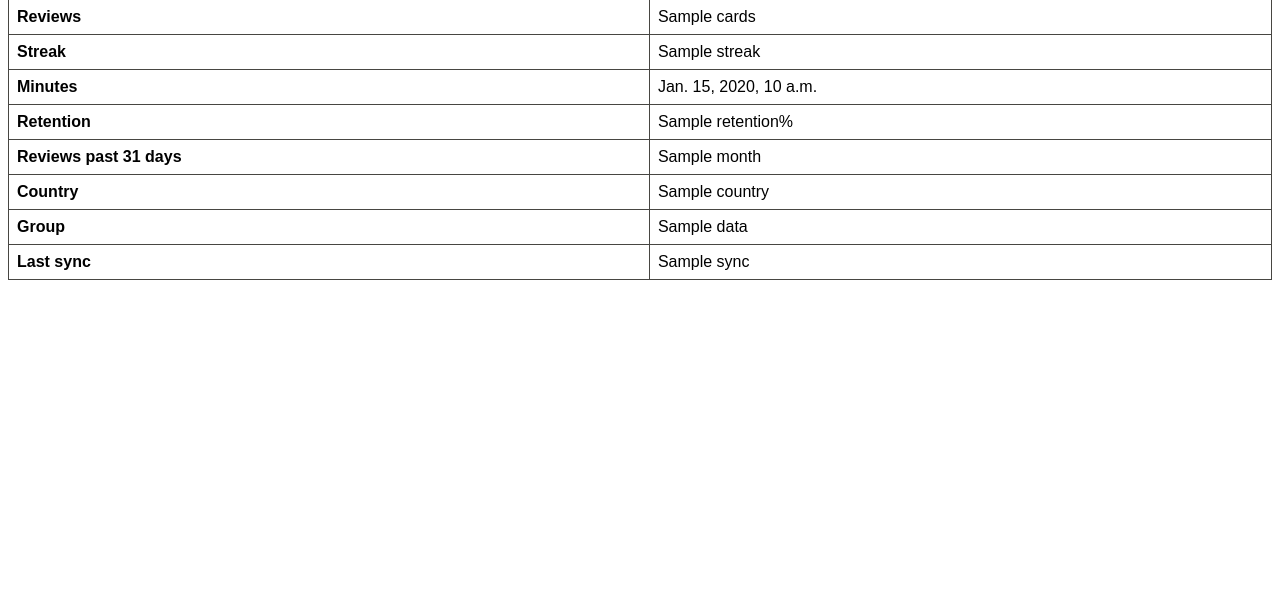
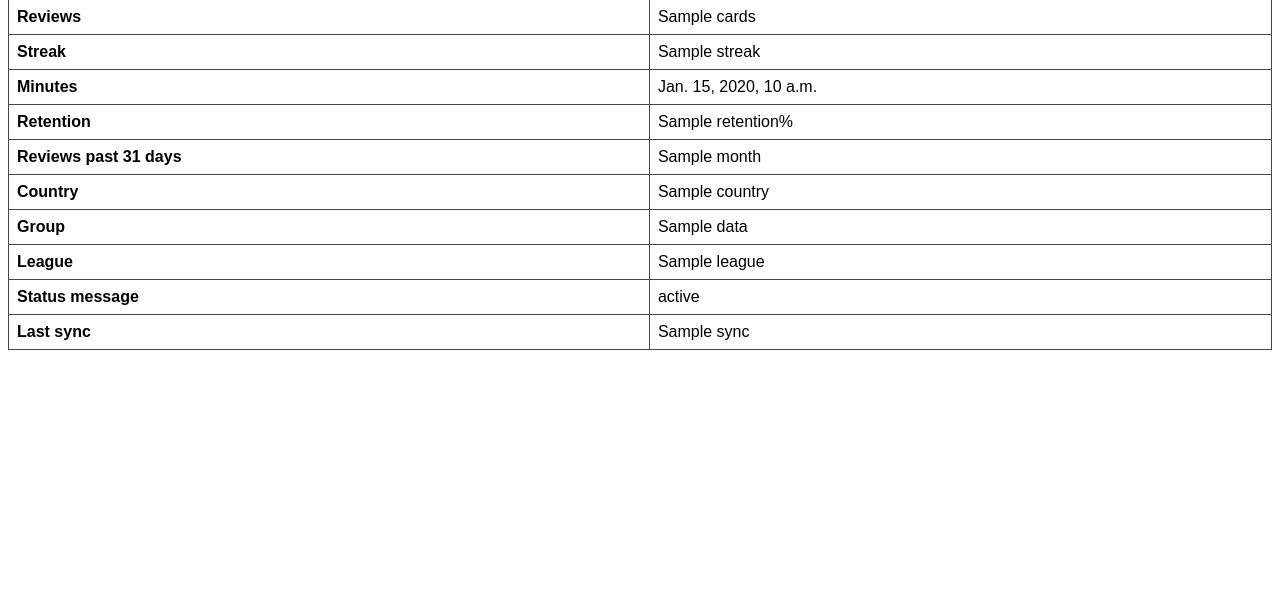
Before and after one commit to ThoreBor/Anki_Leaderboard, a Django app: template server/templates/user.html in a window 1280 px wide. Shown: the part 135-724 px from the top of the page. Run offline with Django 3.2, Linux system fonts and the light colour scheme; the template is opened without the code that fills it: most values are stand-ins (such as "Sample title", 1, 10 or a date in 2020).

Commit message:
various server changes

```diff
--- a/server/api.py
+++ b/server/api.py
@@ -86,7 +86,7 @@ def sync(request):
 	if c.execute("SELECT Username FROM Leaderboard WHERE Username = (?)", (User,)).fetchone():
 		t = c.execute("SELECT Username, Token FROM Leaderboard WHERE Username = (?)", (User,)).fetchone()
 		if t[1] == Token or t[1] is None:
-			c.execute("UPDATE Leaderboard SET Streak = (?), Cards = (?), Time_Spend = (?), Sync_Date = (?), Month = (?), Country = (?), Retention = (?), Token = (?) WHERE Username = (?) ", (Streak, Cards, Time, Sync_Date, Month, Country, Retention, Token, User))
+			c.execute("UPDATE Leaderboard SET Streak = (?), Cards = (?), Time_Spend = (?), Sync_Date = (?), Month = (?), Country = (?), Retention = (?), Token = (?), version = (?) WHERE Username = (?) ", (Streak, Cards, Time, Sync_Date, Month, Country, Retention, Token, Version, User))
 			conn.commit()
 
 			if Update_League == True:
@@ -107,7 +107,7 @@ def sync(request):
 			print("Verification error: " + str(User))
 			return HttpResponse("<h3>Error - invalid token</h3>The verification token you send doesn't match the one in the database. Make sure that you're using the newest version. <br><br>If you recently changed devices, you need to copy your old meta.json file into the leaderboard add-on folder of your new device.<br><br>If you think that this error is a bug, please open a new issue on <a href='https://github.com/ThoreBor/Anki_Leaderboard/issues'>GitHub</a>, contact me on <a href='https://www.reddit.com/user/Ttime5'>Reddit</a> or send an email to leaderboard_support@protonmail.com.")
 	else:
-		c.execute('INSERT INTO Leaderboard (Username, Streak, Cards , Time_Spend, Sync_Date, Month, Country, Retention, Token) VALUES(?, ?, ?, ?, ?, ?, ?, ?,?)', (User, Streak, Cards, Time, Sync_Date, Month, Country, Retention, Token))
+		c.execute('INSERT INTO Leaderboard (Username, Streak, Cards , Time_Spend, Sync_Date, Month, Country, Retention, Token, version) VALUES(?, ?, ?, ?, ?, ?, ?, ?,?,?)', (User, Streak, Cards, Time, Sync_Date, Month, Country, Retention, Token, Version))
 		conn.commit()
 		if Update_League == True:
 			c.execute('INSERT INTO League (username, xp, time_spend, reviews, retention, league) VALUES(?, ?, ?, ?, ?, ?)', (User, xp, league_time, league_reviews, league_retention, "Delta"))
@@ -319,4 +319,4 @@ def getUserinfo(request):
     return HttpResponse(json.dumps(u1 + u2))
 
 def season(request):
-	return HttpResponse(json.dumps([[2020,10,16,0,0,0],[2020,10,30,0,0,0]]))
+	return HttpResponse(json.dumps([[2020,11,13,0,0,0],[2020,11,27,0,0,0]]))
--- a/server/templates/user.html
+++ b/server/templates/user.html
@@ -53,6 +53,14 @@
 				<td>{{i.subject}}</td>
 			</tr>
 			<tr>
+			    <td><b>League</b></td>
+				<td>{{i.league}}</td>
+			</tr>
+			<tr>
+			    <td><b>Status message</b></td>
+				<td>{{i.status}}</td>
+			</tr>
+			<tr>
 			    <td><b>Last sync</b></td>
 				<td>{{i.sync}}</td>
 			</tr>
--- a/server/urls.py
+++ b/server/urls.py
@@ -45,4 +45,7 @@ urlpatterns = [
 	path('setStatus/', api.setStatus, name="setStatus"),
 	path('getStatus/', api.getStatus, name="getStatus"),
 	path('getUserinfo/', api.getUserinfo, name="Userinfo"),
+	path('joinGroup/', api.joinGroup, name="joinGroup"),
+	path('manageGroup/', api.manageGroup, name="manageGroup"),
+	path('banUser/', api.banUser, name="banUser"),
 ]
--- a/server/website.py
+++ b/server/website.py
@@ -85,8 +85,8 @@ def retention(request):
 def user(request, username):
 	conn = sqlite3.connect('/home/ankileaderboard/anki_leaderboard_pythonanywhere/Leaderboard.db')
 	c = conn.cursor()
-	c.execute("SELECT * FROM Leaderboard WHERE Username = (?)",(username,))
-	user_data = c.fetchone()
+	user_data = c.execute("SELECT * FROM Leaderboard WHERE Username = (?)",(username,)).fetchone()
+	league = c.execute("SELECT league FROM League WHERE Username = (?)",(username,)).fetchone()
 	if user_data[7] == "Country" or "":
 		country = "-"
 	else:
@@ -96,7 +96,7 @@ def user(request, username):
 	else:
 		subject = user_data[6]
 	data = [{"username": username, "streak": user_data[1], "cards": user_data[2], "time": user_data[3], "sync": user_data[4][:19], "month": user_data[5],
-	"subject": subject, "country": country, "retention": user_data[8]}]
+	"subject": subject, "country": country, "retention": user_data[8], "status": user_data[10], "league": league[0]}]
 
 	return render(request, "user.html", {"data": data})
 
```
